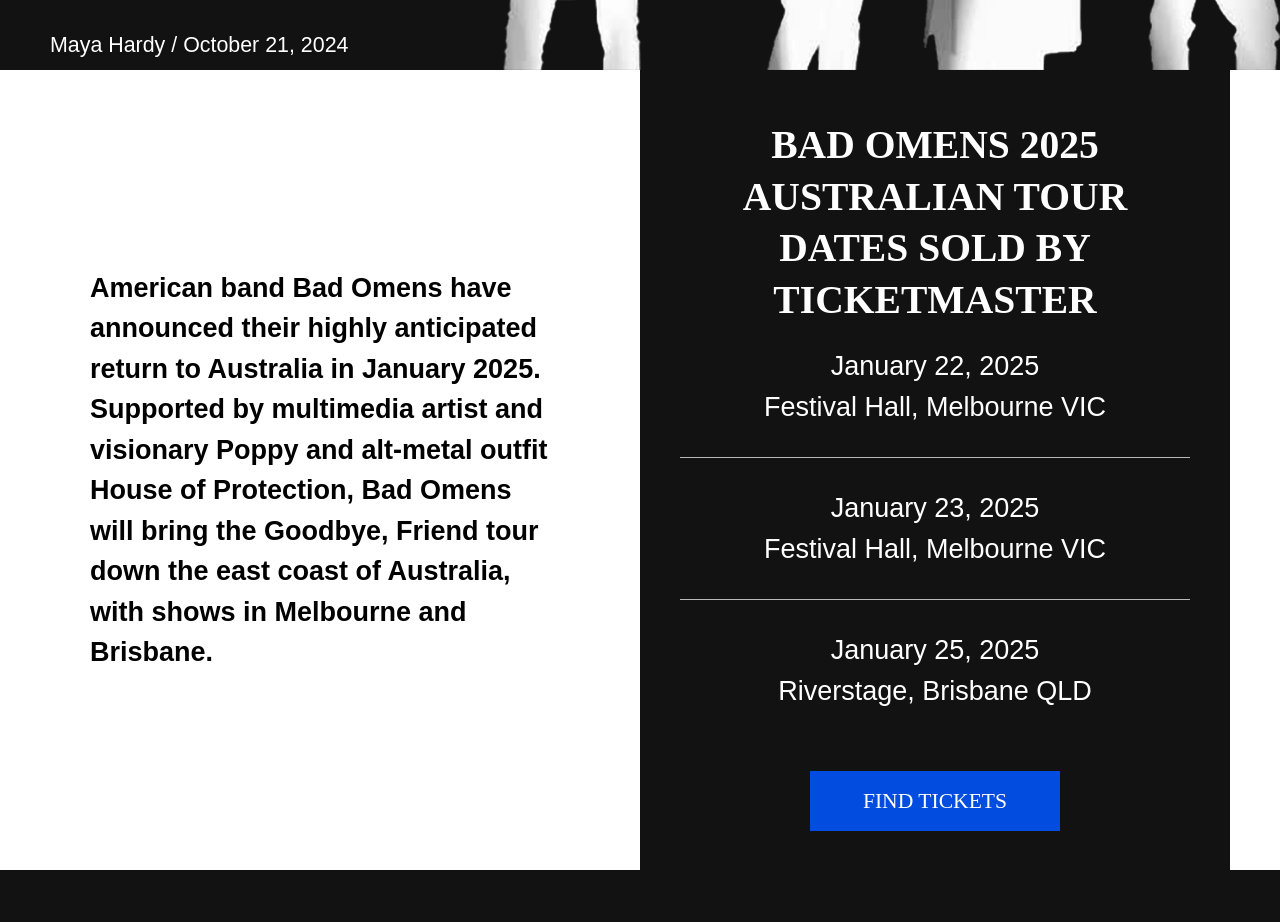
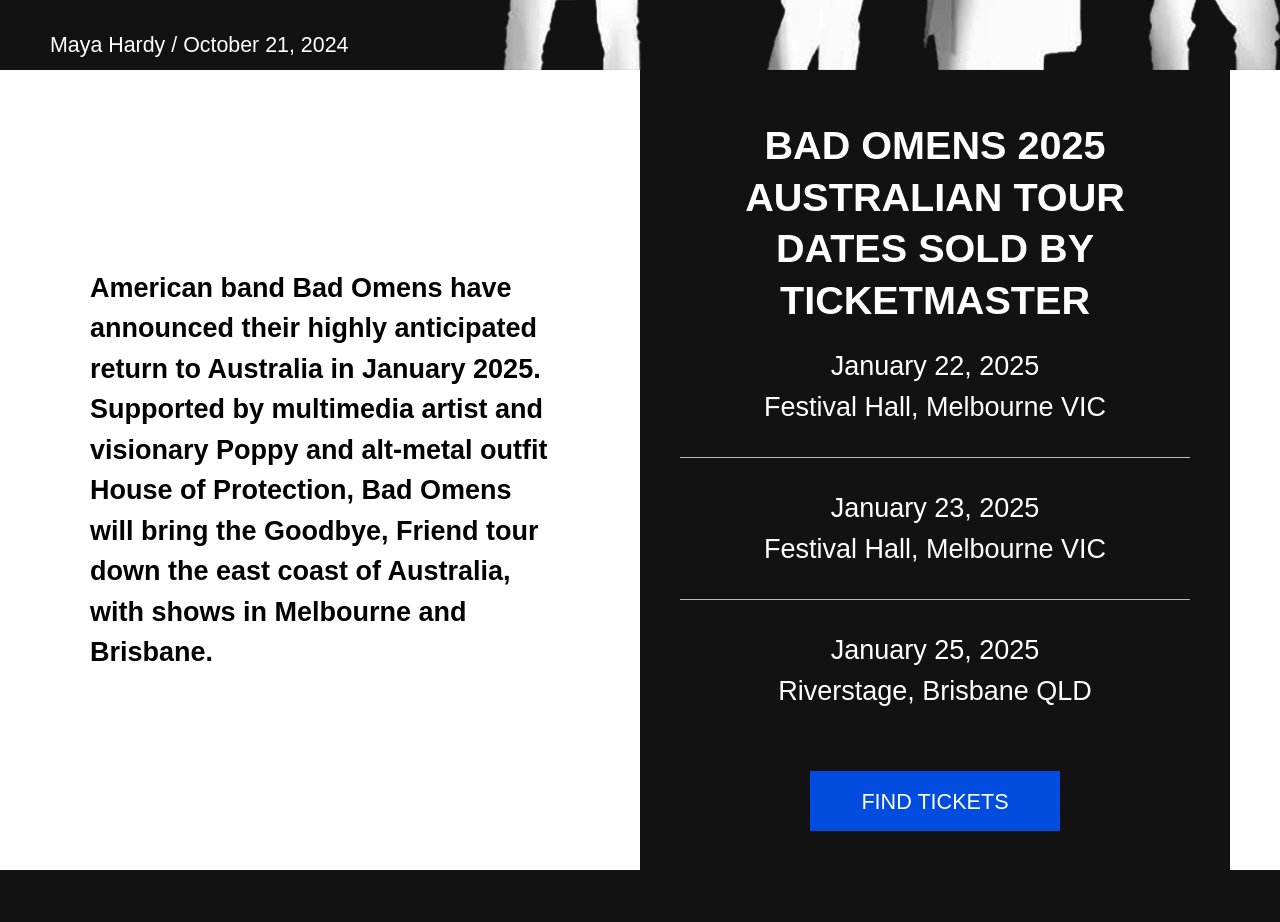
Before and after one commit to andrew-wragg/tm-demo, a website built with Vite: page index.html in a window 1280 px wide. Shown: the part 730-1652 px from the top of the page. Built offline with nearby package versions, Linux system fonts and the light colour scheme; files whose address does not match are found by name.

Commit message:
Updated css to include a sans-serif fallback for headings

```diff
--- a/src/css/desktop-base.css
+++ b/src/css/desktop-base.css
@@ -245,7 +245,7 @@
   line-height: calc(0.9rem + 2.1vw);
   max-width: 58vw;
   text-align: center;
-  font-family: 'AvertaStd-Black';
+  font-family: 'AvertaStd-Black', sans-serif;
   text-transform: uppercase;
 }
 
@@ -297,7 +297,7 @@
   text-transform: capitalize;
   background-color: #024DDF;
   font-size: 1.2rem;
-  font-family: 'AvertaStd-Black';
+  font-family: 'AvertaStd-Black', sans-serif;
   padding: 20px 0px 18px 0px;
   width: 250px;
   overflow: hidden;
@@ -339,7 +339,7 @@
 
 .booking-container h2 {
   text-transform: uppercase;
-  font-family: 'AvertaStd-Black';
+  font-family: 'AvertaStd-Black', sans-serif;
   color: #fff;
   text-align: center;
   font-size: 2.2rem;
```
Also changed, not shown: dist/assets/index-D0ltvzuu.css, dist/assets/index-_n38TOZb.js (renamed from dist/assets/index-B90Yhx4G.js), dist/index.html.
